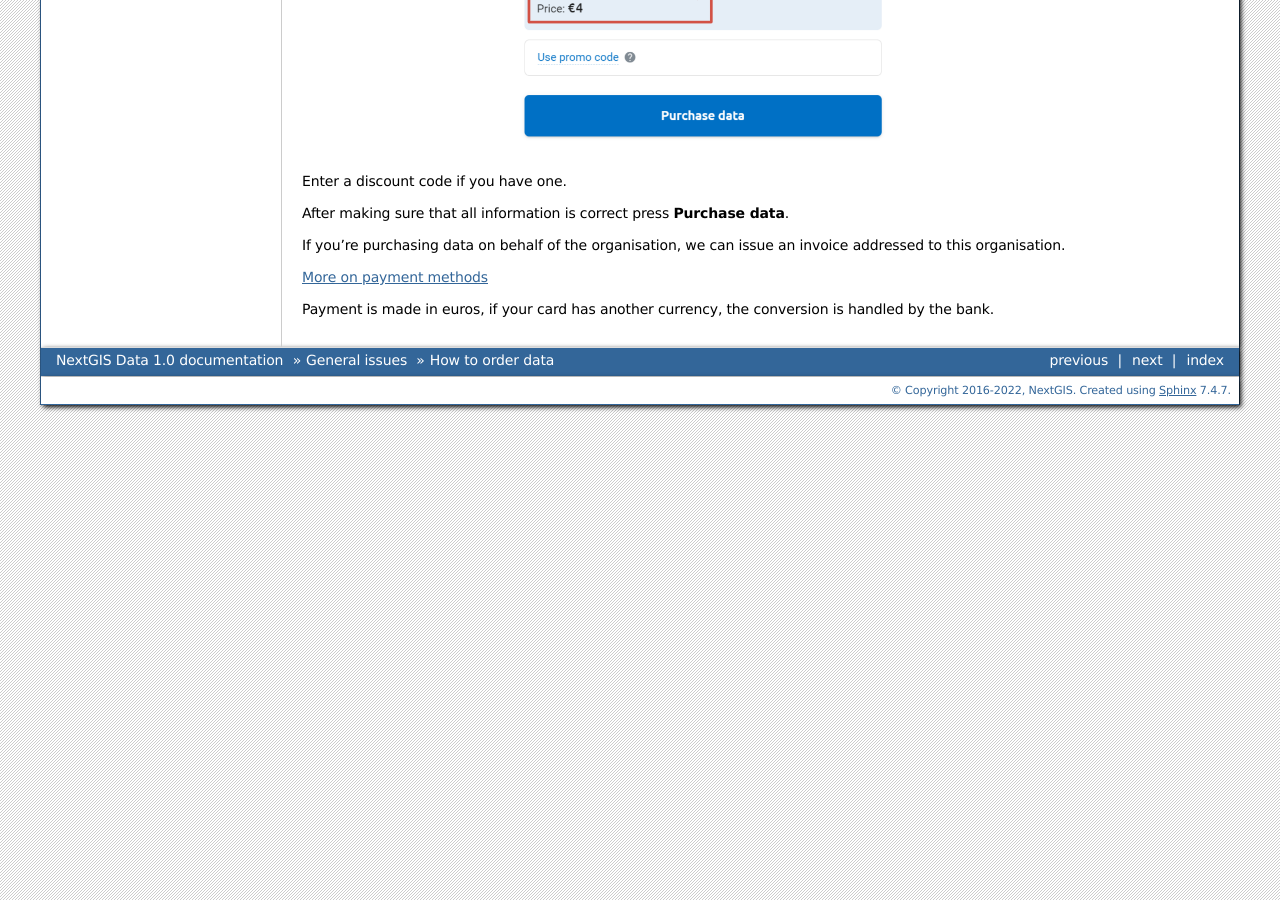
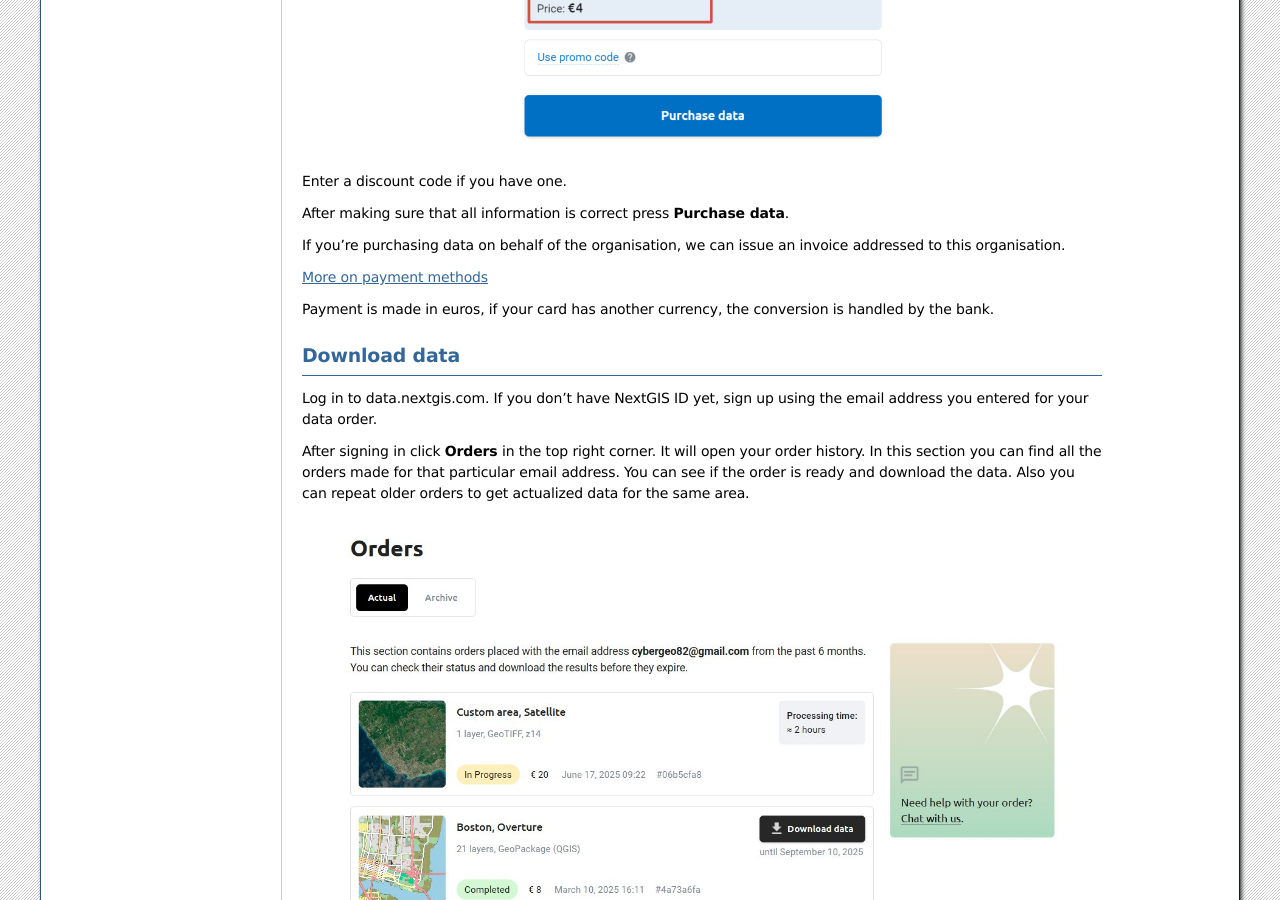
Before and after one commit to nextgis/docs_data, a Sphinx documentation site: the page built from source/order.rst, in a window 1280 px wide and 900 px high, scrolled down 3968 px. Built offline with Sphinx 7.4.7, drawn with Linux system fonts in a browser that asks for light colours; formulas are drawn with MathJax 3.

Commit message:
Add order history

```diff
--- a/source/order.rst
+++ b/source/order.rst
@@ -135,3 +135,17 @@
 `More on payment methods <https://data.nextgis.com/en/faq/#pay>`_
 
 Payment is made in euros, if your card has another currency, the conversion is handled by the bank.
+
+.. _data_donwload:
+
+Download data
+------------------
+
+Log in to data.nextgis.com. If you don't have NextGIS ID yet, sign up using the email address you entered for your data order.
+
+After signing in click **Orders** in the top right corner. It will open your order history. In this section you can find all the orders made for that particular email address. You can see if the order is ready and download the data. Also you can repeat older orders to get actualized data for the same area.
+
+.. figure:: _static/data_orders_list_en.jpg
+   :name: data_orders_list_pic
+   :align: center
+   :width: 20cm
```
Also changed, not shown: source/_static/data_orders_list_en.jpg (added).
